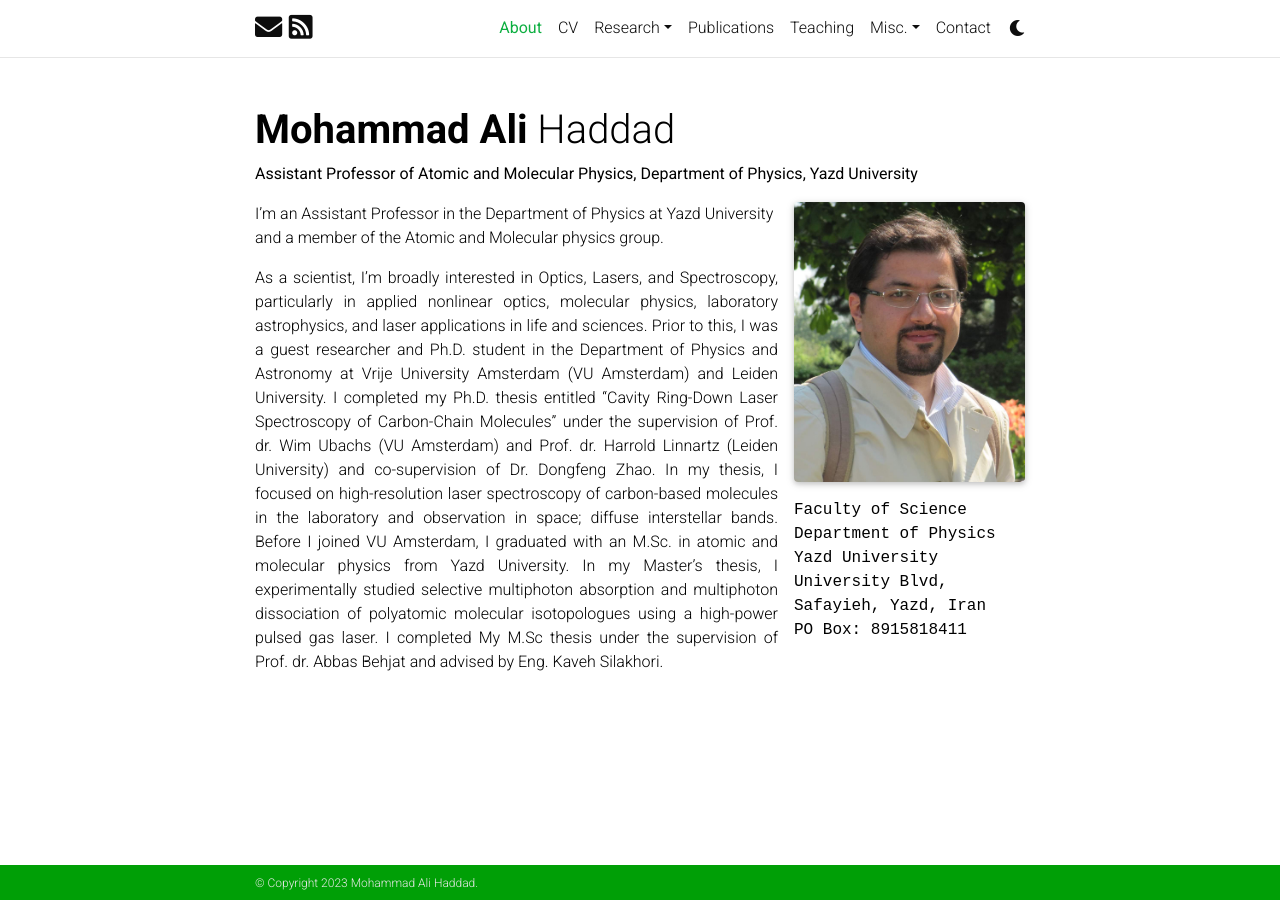
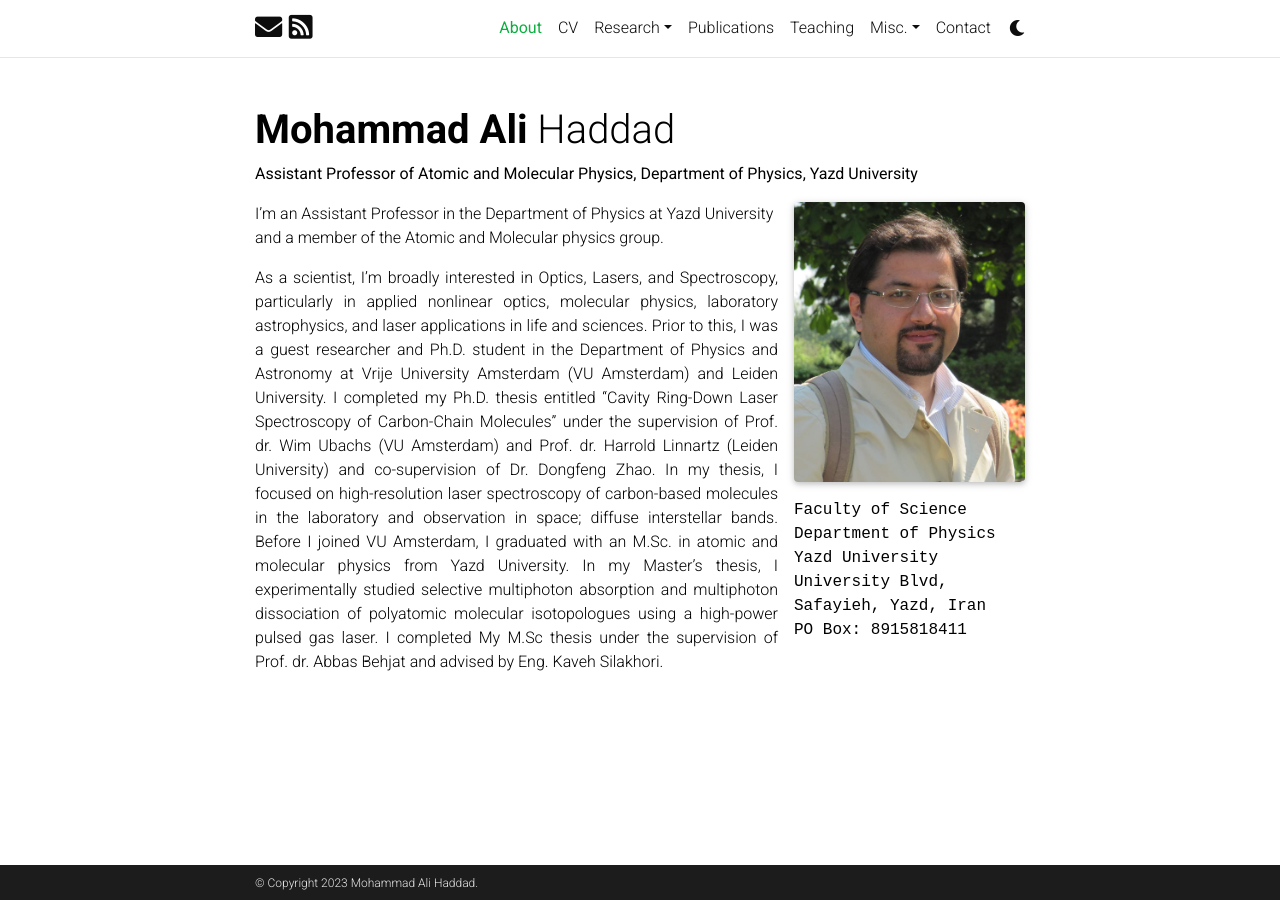
Before and after one commit to ma-haddad/ma-haddad.github.io, a Jekyll site: the page built from _pages/about.md, in a window 1280 px wide. Built offline with Jekyll 4.4.1, drawn with Linux system fonts in a browser that asks for light colours; full-size pictures stand in for the smaller copies a plugin makes; comment, search, counter and statistics services are not loaded; a style sheet for code colours, icons or effects is not loaded.

Commit message:
Update _themes.scss

```diff
--- a/_sass/_themes.scss
+++ b/_sass/_themes.scss
@@ -9,7 +9,7 @@
   --global-text-color-light: #{$grey-color};
   --global-theme-color: #{$green-color};
   --global-hover-color: #{$green-color};
-  --global-footer-bg-color: #{$green-color-dark};
+  --global-footer-bg-color: #{$grey-color-dark};
   --global-footer-text-color: #{$grey-color-light};
   --global-footer-link-color: #{$white-color};
   --global-distill-app-color: #{$grey-color};
@@ -40,7 +40,7 @@ html[data-theme='dark'] {
   --global-text-color-light: #{$grey-color-light};
   --global-theme-color: #{$green-color};
   --global-hover-color: #{$green-color};
-  --global-footer-bg-color: #{$green-color-light};
+  --global-footer-bg-color: #{$grey-color-light};
   --global-footer-text-color: #{$grey-color-dark};
   --global-footer-link-color: #{$black-color};
   --global-distill-app-color: #{$grey-color-light};
```
